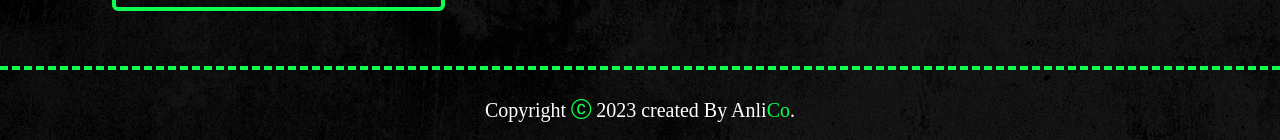
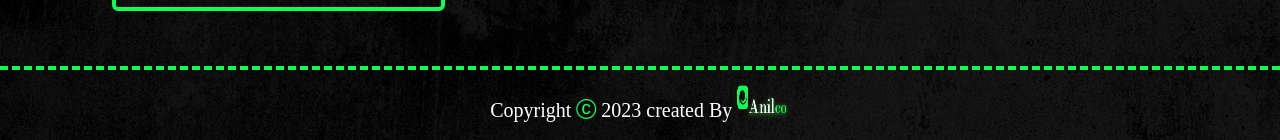
Before and after one commit to anass2002-dr/Projet-01, a website: page index.html in a window 1280 px wide. Shown: the part 4615-4755 px from the top of the page. Drawn offline with Linux system fonts and the light colour scheme.

Commit message:
update copyright

```diff
--- a/assets/css/style.scss
+++ b/assets/css/style.scss
@@ -323,6 +323,11 @@ $font-family2: "Bell MT";
         padding-top: 25px;
         font-family: $font-family1;
         font-size: 20px;
+        img {
+            margin-top: -15px;
+            padding: 5px;
+            width: 5%;
+        }
         span {
             color: $primary;
         }
--- a/index.html
+++ b/index.html
@@ -321,12 +321,12 @@
     </div>
     <div class="line-dashd"></div>
     <div class="copyright">
-      Copyright <span><i class="bi bi-c-circle"></i></span> 2023 created By Anli <span >Co</span>.
+      &nbsp;Copyright <span><i class="bi bi-c-circle"></i></span> 2023 created By <img src="assets/img/logo.png" alt="" srcset="">
     </div>
   </section>
+
+
     <script src="assets/js/bootstrap.js"></script>
-
-    <!-- <script src="https://cdn.jsdelivr.net/npm/bootstrap@5.3.0-alpha1/dist/js/bootstrap.bundle.min.js" integrity="sha384-w76AqPfDkMBDXo30jS1Sgez6pr3x5MlQ1ZAGC+nuZB+EYdgRZgiwxhTBTkF7CXvN" crossorigin="anonymous"></script> -->
-    <!-- <script src="assets/js/code.js"></script> -->
+    <script src="assets/js/code.js"></script>
   </body>
 </html>
```
Also changed, not shown: assets/css/style.css, 1 other file.
